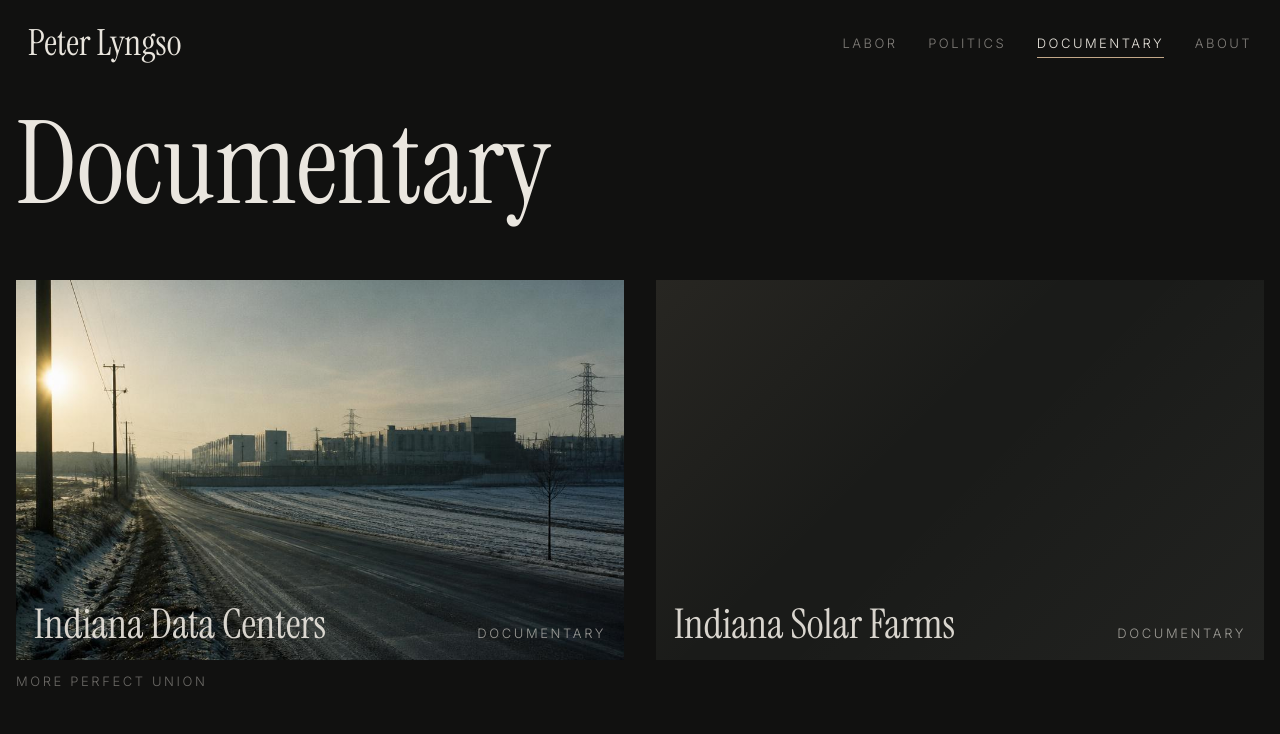
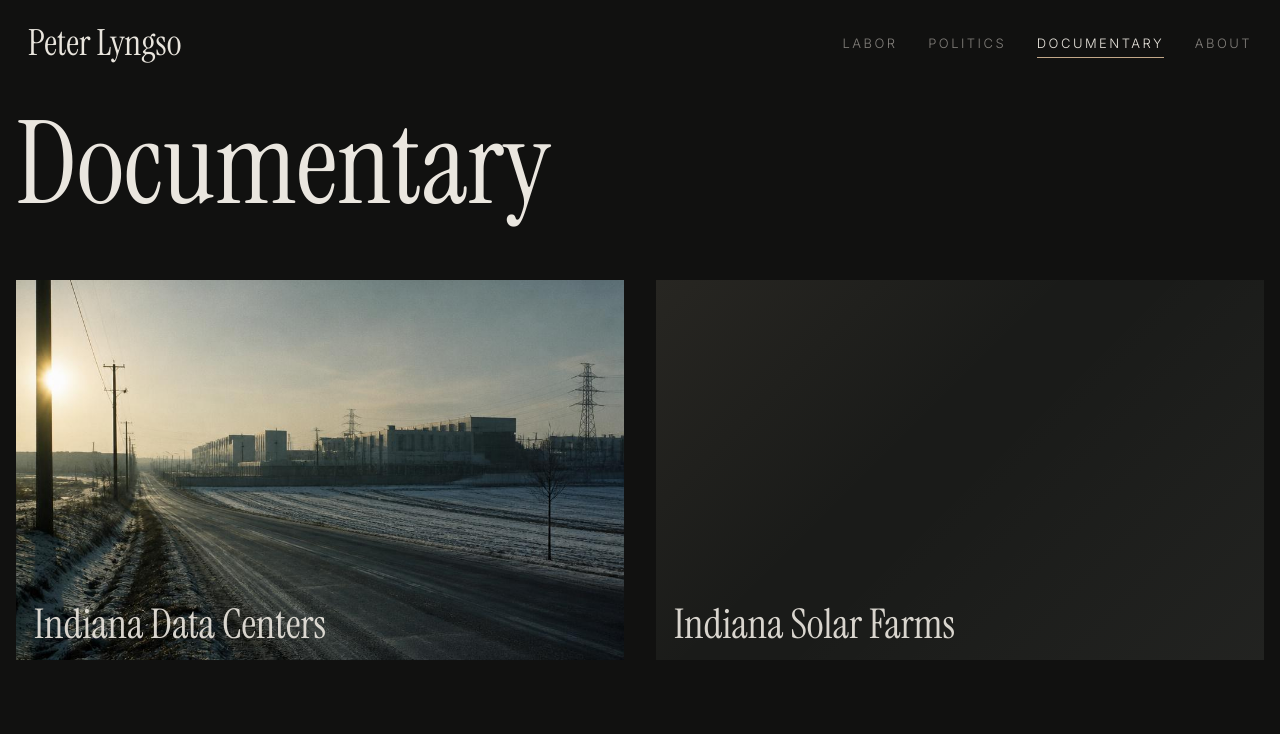
Before and after one commit to peterlyngso/Personal-site-2, a React (Vite) app: page /work/Documentary in a window 1280 px wide. Shown: the top 734 px of the page. Built offline with nearby package versions, Linux system fonts and the light colour scheme.

Commit message:
remove unnecessary text

```diff
--- a/src/components/Thumbnail.jsx
+++ b/src/components/Thumbnail.jsx
@@ -15,7 +15,7 @@ export function Thumbnail({ project, media = project.media.previewLoop || projec
       {overlay === 'project' && (
         <div className="project-overlay">
           <span className="project-overlay__title">{project.title}</span>
-          <span className="project-overlay__category">{project.category}</span>
+          {/* <span className="project-overlay__category">{project.category}</span> */}
         </div>
       )}
     </div>
--- a/src/pages/ProjectSlug.jsx
+++ b/src/pages/ProjectSlug.jsx
@@ -81,7 +81,7 @@ export function ProjectSlug() {
         <Reveal className="case-study__header">
           <div className="case-study__eyebrow">
             <Link href={`/work/${project.category}`}>{project.category}</Link>
-            <span>Case study</span>
+            {/* <span>Case study</span> */}
           </div>
           <h1 className="case-study__title">{project.title}</h1>
         </Reveal>
--- a/src/pages/WorkCategory.jsx
+++ b/src/pages/WorkCategory.jsx
@@ -35,7 +35,7 @@ export function WorkCategory() {
               <Link href={`/project/${project.slug}`} className="block">
                 <Thumbnail project={project} overlay="project" className="category-project__media" aspectRatio="16 / 10" />
                 <div className="category-project__caption">
-                  {project.clientOutlet ? <p>{project.clientOutlet}</p> : null}
+                  {/* {project.clientOutlet ? <p>{project.clientOutlet}</p> : null} */}
                 </div>
               </Link>
             </Reveal>
```
